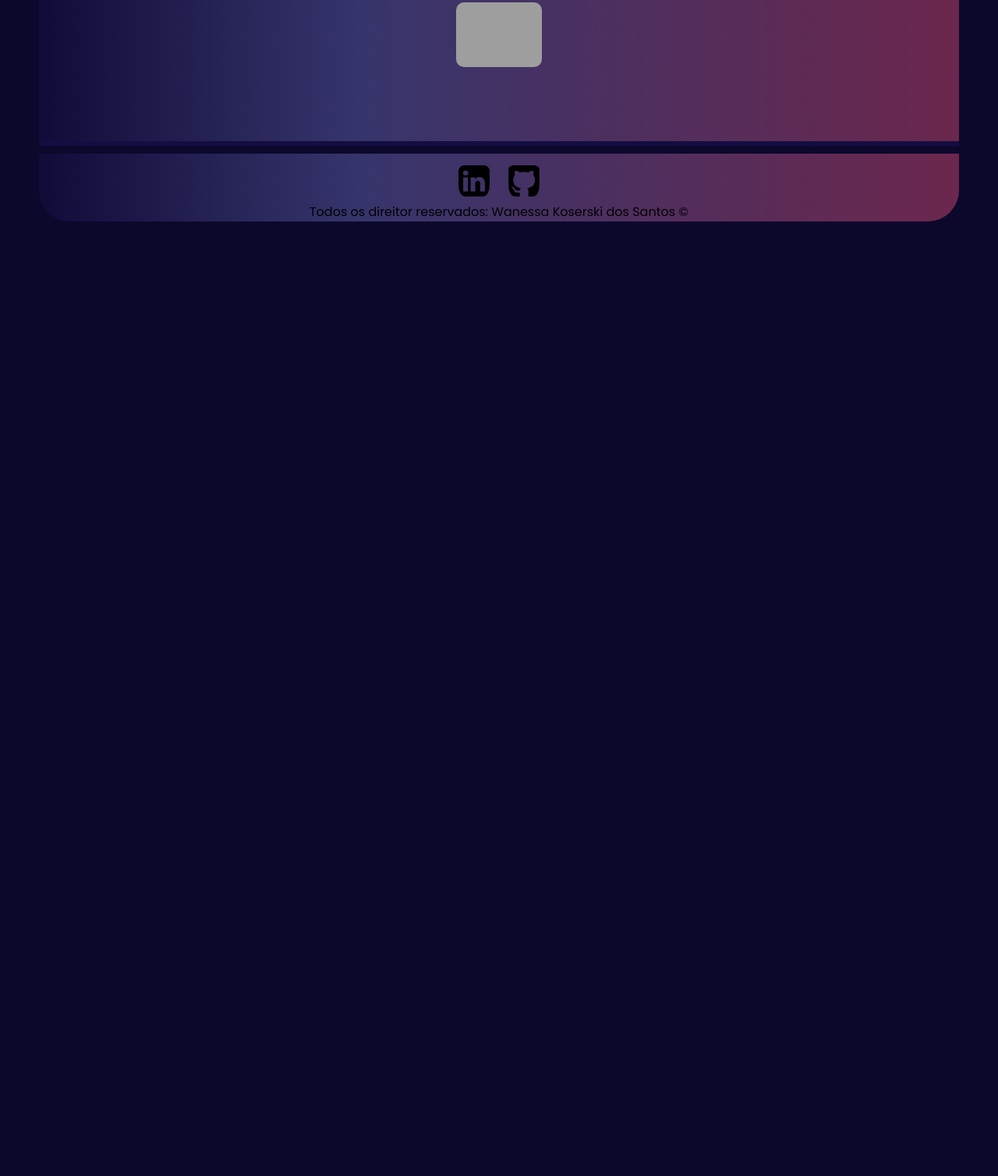
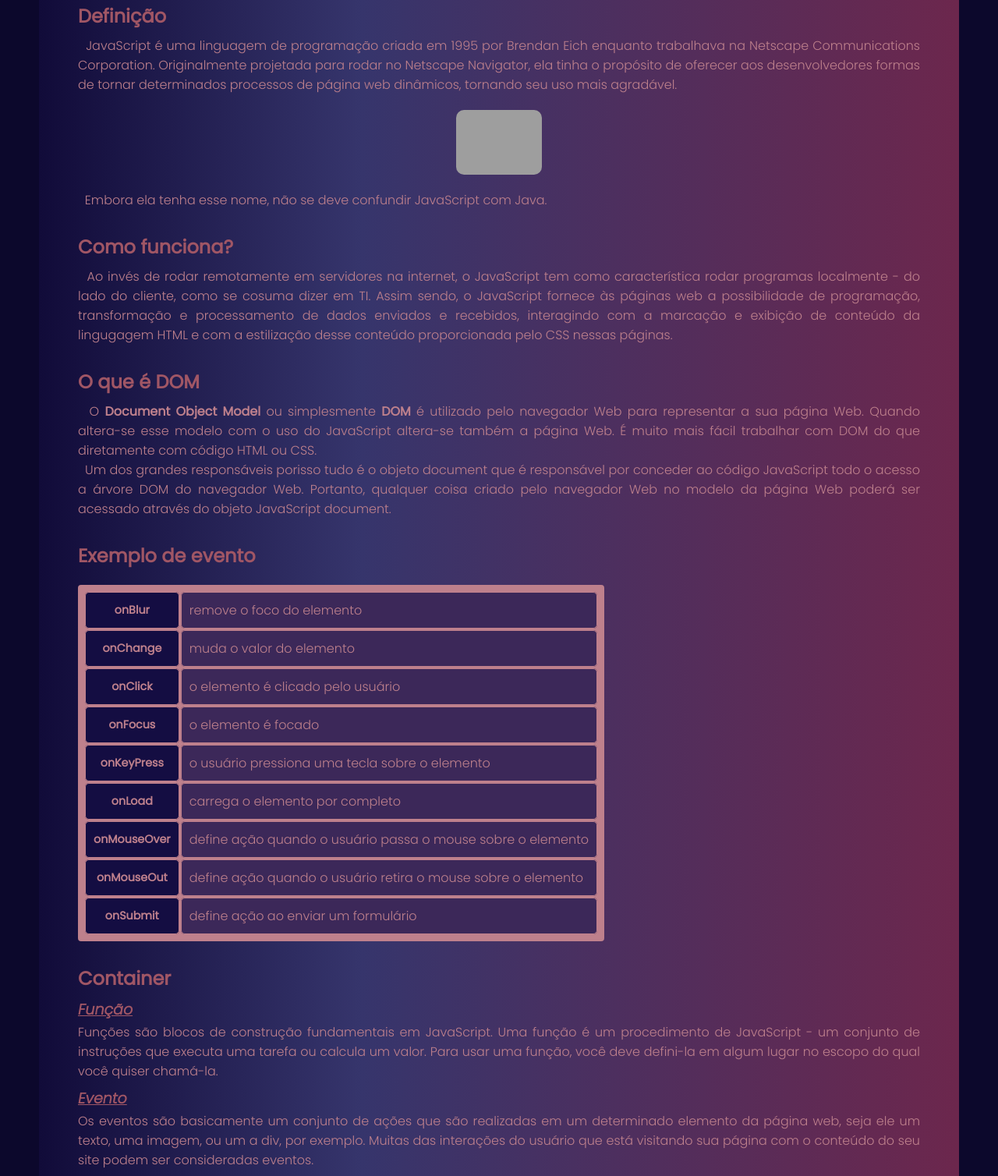
Before and after one commit to wanessakoserski/generation-brasil, a plain HTML site: page front-end/fundamentos-web/pages/js.html in a window 1280 px wide. Shown: the part 392-1900 px from the top of the page at 78% size. Before the commit the page ends 800 px from the top, so only its background shows below. Drawn offline with Linux system fonts and the light colour scheme; grey boxes are pictures that could not be loaded; a web font is replaced by a local one.

```diff
--- a/front-end/fundamentos-web/assets/css/style.css
+++ b/front-end/fundamentos-web/assets/css/style.css
@@ -151,6 +151,8 @@
     border: 2px solid #0c082c;
     box-shadow:1px 2px 2px 2px #6c274daf;
     margin: 3px 0px 3px 0px;
+    color: #be808c;
+    font-weight: bold;
 }
 
 #sugestion-container button {
--- a/front-end/fundamentos-web/pages/js.html
+++ b/front-end/fundamentos-web/pages/js.html
@@ -22,15 +22,110 @@
             <h2>JavaScript</h2>
 
             <div class="sub-container">
-                <h3></h3>
-                <p>
-
+                <h3>Definição</h3>
+                <p>&nbsp;
+                    JavaScript é uma linguagem de programação criada em 1995 por Brendan Eich enquanto
+                    trabalhava na Netscape Communications Corporation. Originalmente projetada para
+                    rodar no Netscape Navigator, ela tinha o propósito de oferecer aos desenvolvedores
+                    formas de tornar determinados processos de página web dinâmicos, tornando seu uso
+                    mais agradável.
                 </p>
                 <div class="icon">
                     <img src="https://cdn-icons-png.flaticon.com/512/5968/5968292.png" alt="Ícone
                     da linguagem de programação JavaScript. Formato de um retângulo amarelo com a sombra
                     preta das letras JS no canto inferior direito">
                 </div>
+                <p>&nbsp;
+                    Embora ela tenha esse nome, não se deve confundir JavaScript com Java.
+                </p>
+            </div>
+
+            <div class="sub-container">
+                <h3>Como funciona?</h3>
+                <p>&nbsp;
+                    Ao invés de rodar remotamente em servidores na internet, o JavaScript tem como
+                    característica rodar programas localmente - do lado do cliente, como se cosuma
+                    dizer em TI. Assim sendo, o JavaScript fornece às páginas web a possibilidade de
+                    programação, transformação e processamento de dados enviados e recebidos,
+                    interagindo com a marcação e exibição de conteúdo da lingugagem HTML e com a
+                    estilização desse conteúdo proporcionada pelo CSS nessas páginas.
+                </p>
+            </div>
+
+            <div class="sub-container">
+                <h3>O que é DOM</h3>
+                <p>&nbsp;
+                    O <strong>Document Object Model</strong> ou simplesmente <strong>DOM</strong>
+                    é utilizado pelo navegador Web para representar a sua página Web. Quando
+                    altera-se esse modelo com o uso do JavaScript altera-se também a página Web.
+                    É muito mais fácil trabalhar com DOM do que diretamente com código HTML ou CSS.
+                </p>
+                <p>&nbsp;
+                    Um dos grandes responsáveis porisso tudo é o objeto document que é responsável
+                    por conceder ao código JavaScript todo o acesso a árvore DOM do navegador Web.
+                    Portanto, qualquer coisa criado pelo navegador Web no modelo da página Web
+                    poderá ser acessado através do objeto JavaScript document.
+                </p>
+            </div>
+
+            <div class="sub-container">
+                <h3>Exemplo de evento</h3>
+                <table>
+                    <tr>
+                        <td class="code"><strong>onBlur</strong></td>
+                        <td>remove o foco do elemento</td>
+                    </tr>
+                    <tr>
+                        <td class="code"><strong>onChange</strong></td>
+                        <td>muda o valor do elemento</td>
+                    </tr>
+                    <tr>
+                        <td class="code"><strong>onClick</strong></td>
+                        <td>o elemento é clicado pelo usuário</td>
+                    </tr>
+                    <tr>
+                        <td class="code"><strong>onFocus</strong></td>
+                        <td>o elemento é focado</td>
+                    </tr>
+                    <tr>
+                        <td class="code"><strong>onKeyPress</strong></td>
+                        <td>o usuário pressiona uma tecla sobre o elemento</td>
+                    </tr>
+                    <tr>
+                        <td class="code"><strong>onLoad</strong></td>
+                        <td>carrega o elemento por completo</td>
+                    </tr>
+                    <tr>
+                        <td class="code"><strong>onMouseOver</strong></td>
+                        <td>define ação quando o usuário passa o mouse sobre o elemento</td>
+                    </tr>
+                    <tr>
+                        <td class="code"><strong>onMouseOut</strong></td>
+                        <td>define ação quando o usuário retira o mouse sobre o elemento</td>
+                    </tr>
+                    <tr>
+                        <td class="code"><strong>onSubmit</strong></td>
+                        <td>define ação ao enviar um formulário</td>
+                    </tr>
+                </table>
+            </div>
+
+            <div class="sub-container">
+                <h3>Container</h3>
+                <h4>Função</h4>
+                <p>
+                    Funções são blocos de construção fundamentais em JavaScript. Uma função é um
+                    procedimento de JavaScript - um conjunto de instruções que executa uma tarefa
+                    ou calcula um valor. Para usar uma função, você deve defini-la em algum lugar
+                    no escopo do qual você quiser chamá-la.
+                </p>
+                <h4>Evento</h4>
+                <p>
+                    Os eventos são basicamente um conjunto de ações que são realizadas em um
+                    determinado elemento da página web, seja ele um texto, uma imagem, ou um a div,
+                    por exemplo. Muitas das interações do usuário que está visitando sua página com
+                    o conteúdo do seu site podem ser consideradas eventos.
+                </p>
             </div>
         </div>
         <hr>
```
Also changed, not shown: front-end/fundamentos-web/assets/script/contact.js (added, +51 -0 lines), front-end/fundamentos-web/pages/contact.html (+11 -6 lines).
